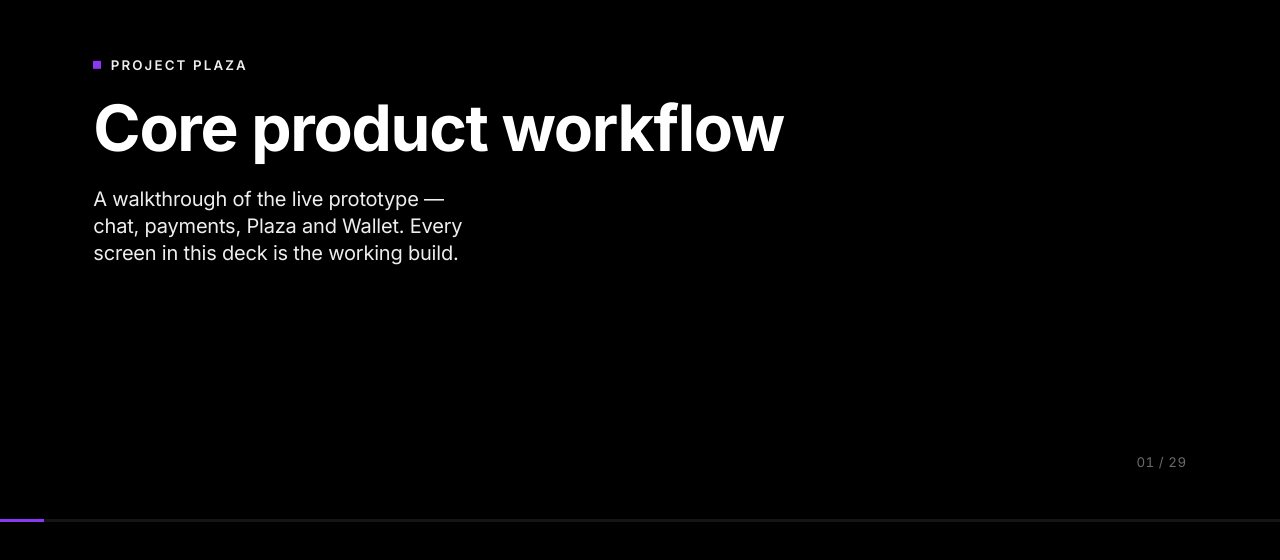
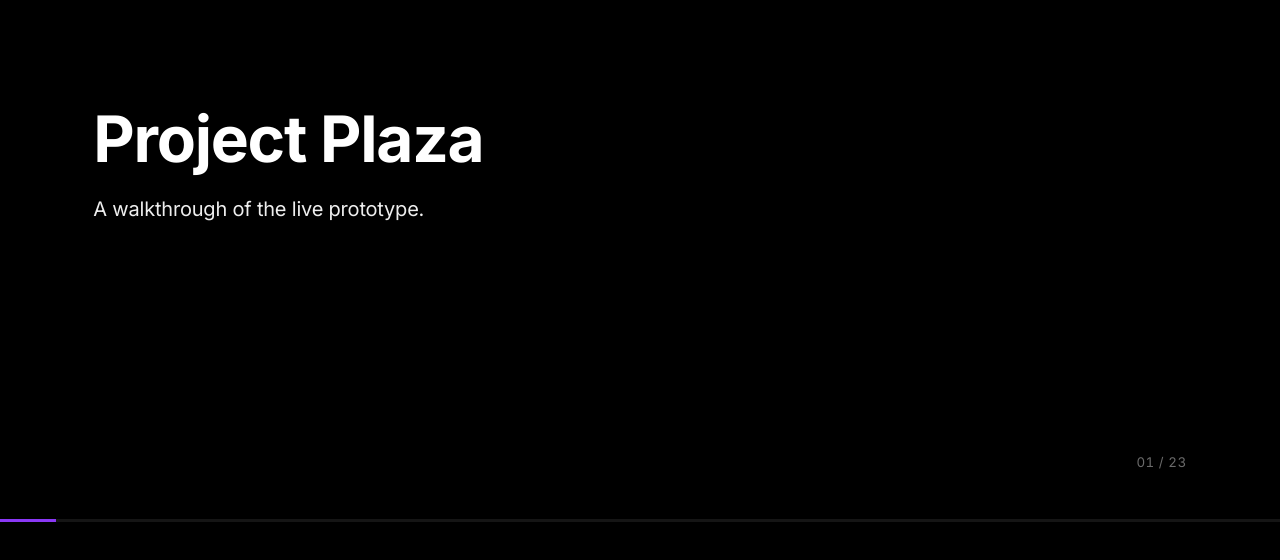
Before and after one commit to clrrr-y/project_plaza, a website: page Project_Plaza_Walkthrough.html in a window 1280 px wide. Shown: the part 238-798 px from the top of the page. Drawn offline with Linux system fonts and the light colour scheme.

Commit message:
Add files via upload

```diff
--- a/Project_Plaza_Walkthrough.html
+++ b/Project_Plaza_Walkthrough.html
@@ -265,34 +265,34 @@ const CONFIG = {
   slides: [
     {
       layout: "cover",
-      kicker: "Project Plaza",
-      title: "Core product workflow",
-      lede: "A walkthrough of the live prototype — chat, payments, Plaza and Wallet. Every screen in this deck is the working build.",
+      title: "Project Plaza",
+      lede: "A walkthrough of the live prototype.",
       app: false,
       notes: "One sentence on what Plaza is, then set the expectation: <b>this is the real prototype, not screenshots</b> — you can tap into any screen as questions come up. Press <b>I</b> (or click the phone) to take control at any point.",
     },
     {
       layout: "text",
-      kicker: "Agenda",
-      title: "Ten sections",
+      kicker: "Table of Contents",
+      title: "Plaza App Features",
       points: [
-        "1. Access &amp; verification states <em>— what's gated, what's unlocked</em>",
-        "2. Chats — home &amp; starting a conversation",
-        "3. Inside a chat — communication &amp; rich content",
-        "4. Payments inside chat <em>— the core differentiator</em>",
-        "5. Chat &amp; contact management &nbsp;·&nbsp; 6. Group &amp; business use cases",
-        "7. Calls &nbsp;·&nbsp; 8. Plaza — discovery &amp; marketplace",
-        "9. Wallet &nbsp;·&nbsp; 10. Profile &amp; settings",
+        "Access and Verification States",
+        "Chats",
+        "Group Chats",
+        "Business Chats",
+        "Calls Tab",
+        "Plaza",
+        "Wallet",
+        "Profile &amp; Settings",
       ],
       app: false,
       notes: "Recommended running order. Sections 1 and 4 are the ones that carry the argument — the verification ladder frames everything, and payments-inside-chat is the differentiator. Everything else supports those two.",
     },
 
-    /* ── 1. Access & verification states ─────────────────────────────── */
+    /* ── 1. Access & verification states*/
     {
       layout: "split",
-      kicker: "01 · Access &amp; verification",
-      title: "Phone-verified — limited access",
+      kicker: "Access &amp; Verification",
+      title: "Phone-verified (Limited access)",
       chips: [["open", "Chat &amp; messaging"], ["open", "Plaza browsing"], ["locked", "Transactions locked"]],
       points: [
         "Chat list and messaging are fully available",
@@ -300,13 +300,12 @@ const CONFIG = {
         "Transaction entry points are hidden or locked",
       ],
       app: { hash: "#/chats", verification: "phone" },
-      note: "Cold open — what's gated before we show what full access unlocks.",
       notes: "This is the cold open: it frames the whole deck. <b>Sets up why verification matters.</b><br><br>The prototype reloads here to drop to phone-verified level — deliberate, and it only happens on this slide and the next.<br><br>Point at what's <b>missing</b>, not what's there: the send/request entry points aren't dimmed-and-taunting, they're absent.<br><br><span class=\"warn\">Worth knowing:</span> at phone-verified the build treats the account as new, so the chat list comes up as the mascot empty state rather than a populated list. Either lean into it (\"this is a fresh phone-verified account\") or flag it as something to change — but don't be caught out by it mid-sentence.",
     },
     {
       layout: "split",
-      kicker: "01 · Access &amp; verification",
-      title: "Fully-verified — full access",
+      kicker: "Access &amp; Verification",
+      title: "Fully-verified (Full Access)",
       chips: [["open", "Same chat &amp; Plaza"], ["open", "Send / request money"], ["open", "Wallet"]],
       points: [
         "The same chat and Plaza surfaces",
@@ -314,15 +313,14 @@ const CONFIG = {
         "Wallet and every payment entry point unlocked",
       ],
       app: { hash: "#/chats", verification: "identity" },
-      note: "Everything after this slide assumes a fully-verified account.",
       notes: "Same screen, one level up — the surfaces don't change, the <b>capabilities</b> do.<br><br>Say it explicitly: <b>everything after this slide assumes fully-verified.</b> It saves you from being asked \"but could she do that unverified?\" at every step.",
     },
 
-    /* ── 2. Chats — home & starting a conversation ───────────────────── */
+    /* ── 2. Chats (Home) ───────────────────── */
     {
       layout: "split",
-      kicker: "02 · Chats",
-      title: "Chats home",
+      kicker: "Chats",
+      title: "Chats Home",
       points: [
         "Chat list, navbar, filter &amp; search",
         "Pending request cards surface money owed <em>right in the list</em>",
@@ -330,130 +328,87 @@ const CONFIG = {
         "Mascot empty state and micro-interactions",
       ],
       app: { hash: "#/chats" },
-      note: "The primary entry point to messaging — and where money shows up unprompted.",
       notes: "The primary entry point. Two things worth a beat:<br><br>• <b>Pending request cards</b> in the list — money owed is visible before you open anything.<br>• The <b>mascot</b> — it carries the empty state and the micro-interactions. It's the personality of the app; don't skip past it.<br><br>Filters are along the top; tap one live if the audience is engaged.",
     },
     {
       layout: "split",
-      kicker: "02 · Chats",
+      kicker: "Chats",
       title: "Starting a new conversation",
       points: [
         "Create-new-message button",
         "The full create-message flow, contact picker onward",
       ],
       app: { hash: "#/chats", call: "openNewMessageOverlay" },
-      note: "The deck opens the new-message overlay for you.",
       notes: "Short slide — it exists so the audience knows the ordinary path in also works, not just the demo threads.<br><br>The overlay opens automatically when this slide loads. Dismiss it and move on unless someone asks about contact discovery.",
     },
 
     /* ── 3. Inside a chat ────────────────────────────────────────────── */
     {
       layout: "split",
-      kicker: "03 · Inside a chat",
-      title: "Calls &amp; voice from chat",
+      kicker: "Chats",
+      title: "Chat Thread",
       points: [
-        "Maka call and video chat from the thread",
-        "Voice messages",
-        "Quick-action modals",
+        "Call and video chat",
+        "Send voice messages",
+        "Plus Menu",
+        "Contact Info Panel",
       ],
-      app: { hash: "#/chats/_my-baby" },
-      note: "Everything reachable without leaving the conversation.",
+      app: { hash: "#/chats/_ate-joy" },
       notes: "The point of this slide is <b>proximity</b>: call, video and voice all live in the thread, so the conversation is the container for everything.<br><br>Tap the call icons to show the quick-action modals. Keep it brief — this is table stakes, and the audience knows it.",
     },
     {
       layout: "split",
-      kicker: "03 · Inside a chat",
+      kicker: "Chats",
       title: "Rich content in chat",
       points: [
         "Link previews render inline",
         "Plaza AI can summarize a conversation",
       ],
       app: { hash: "#/chats/kuya-mark" },
-      note: "Kuya Mark's thread — the beetzeeplay.com link renders as a preview card in place.",
       notes: "The link preview is already in this thread — <b>beetzeeplay.com/savingsarah</b> renders as a card, not a raw URL.<br><br>For <b>Plaza AI</b>: tap the mascot, then <b>Talk to Plaza AI</b>. Summarizing a long thread is the case worth naming — family and group chats are where it earns its place.<br><br>If the assistant stalls, move on rather than debugging live; the next section is where the value is.",
     },
 
     /* ── 4. Payments inside chat ─────────────────────────────────────── */
     {
       layout: "split",
-      kicker: "04 · Payments inside chat",
+      kicker: "Chats",
       title: "Send money in chat",
       points: [
         "The send-money flow, inside the conversation",
         "Smart detection picks the amount out of the message",
         "No app switch, no copied reference numbers",
       ],
-      app: { hash: "#/chats/kuya-mark", clicks: ['#attach-popup [data-action="pay"]'] },
-      note: "The centrepiece section — the feature set that distinguishes Plaza from a plain chat app.",
-      notes: "<b>Centrepiece flow.</b> The send-money sheet opens over Kuya Mark's thread on its own.<br><br>Say the line: in every other setup, paying someone you're talking to means leaving the conversation, opening a wallet app, retyping an amount, and coming back to confirm.<br><br>For <b>amount smart detection</b>: close the sheet, type <b>250</b> in the composer, and the suggestion card offers to send or request it — the amount is lifted from the conversation. This thread is the ₱250 Saving Sarah ticket, so the number is in context.",
+      app: { hash: "#/chats/_ate-joy", clicks: ['#attach-popup [data-action="pay"]'] },
+      notes: "<b>Centrepiece flow.</b> The send-money sheet opens over Ate Joy's thread on its own.<br><br>Say the line: in every other setup, paying someone you're talking to means leaving the conversation, opening a wallet app, retyping an amount, and coming back to confirm.<br><br>For <b>amount smart detection</b>: close the sheet, type <b>250</b> in the composer, and the suggestion card offers to send or request it — the amount is lifted from the conversation.",
     },
     {
       layout: "split",
-      kicker: "04 · Payments inside chat",
-      title: "Request money — direct",
+      kicker: "Chats",
+      title: "Request money",
       points: [
         "The standard request-money flow",
         "The request lands in the thread as a card, not a message to scroll past",
+        "Request via QR code — for in-person, phone-to-phone",
+        "Request via payment link — shareable anywhere",
+        "Request money by pasting in a link",
       ],
-      app: { hash: "#/chats/kuya-mark", clicks: ['#attach-popup [data-action="request"]'] },
-      notes: "The mirror of the previous slide — the request sheet opens on its own. Keep it quick; the interesting variants are the next two slides.",
+      app: { hash: "#/chats/_ate-joy", clicks: ['#attach-popup [data-action="request"]'] },
+      notes: "The request sheet opens on its own over Ate Joy's thread.<br><br>This is also the slide that answers <b>\"what if the other person isn't on Plaza yet?\"</b> — take control (press <b>I</b>) and tap <b>QR</b> or <b>Link</b> inside the sheet to show those variants live. QR is the in-person case: market stalls, sari-sari counters, anywhere two phones are in the same room. The link works outside the app, and it's the acquisition loop — pasting one in is how someone who was <i>sent</i> a link completes it.",
     },
     {
       layout: "split",
-      kicker: "04 · Payments inside chat",
-      title: "Request money — via QR or payment link",
-      points: [
-        "Request via QR code — for in-person, phone-to-phone",
-        "Request via payment link — shareable anywhere",
-      ],
-      app: {
-        hash: "#/chats/kuya-mark",
-        clicks: ['#attach-popup [data-action="request"]', "#rm-request-qr-btn"],
-      },
-      note: "The same request, reshaped for whoever you're collecting from.",
-      notes: "This is the slide that answers <b>\"what if the other person isn't on Plaza yet?\"</b> — the link works outside the app, and it's the acquisition loop.<br><br>QR is the in-person case: market stalls, sari-sari counters, anywhere two phones are in the same room.",
-    },
-    {
-      layout: "split",
-      kicker: "04 · Payments inside chat",
-      title: "Request money — via entered link",
-      points: [
-        "Request money by pasting in a link",
-        "Closes the loop from the other side",
-      ],
-      app: {
-        hash: "#/chats/kuya-mark",
-        clicks: ['#attach-popup [data-action="request"]', "#rm-request-link-btn"],
-      },
-      notes: "The receiving end of the link flow. Short beat — mention that it's how someone who was <i>sent</i> a link completes it.",
-    },
-    {
-      layout: "split",
-      kicker: "04 · Payments inside chat",
+      kicker: "Chats",
       title: "Receiving a money request",
       points: [
         "Someone requesting money <em>from you</em>",
         "It arrives in the thread and on the chat list at once",
       ],
       app: { hash: "#/chats" },
-      note: "Mama's request sits in the chat list itself — ₱500 for grocery.",
       notes: "The incoming request is the card in the list: <b>Mama · ₱500 for grocery · Pay ₱500</b>.<br><br>The argument: a request isn't a notification you dismiss and lose — it's a card that sits in the list until it's settled. Nobody has to remember anything.",
     },
     {
       layout: "split",
-      kicker: "04 · Payments inside chat",
-      title: "Paying a pending request card",
-      points: [
-        "Pay straight from the pending card",
-        "The card updates in place — paid, with a receipt",
-      ],
-      app: { hash: "#/chats", focus: { x: 4, y: 176, w: 385, h: 250 } },
-      note: "Zoomed into the live chat list — same running prototype, magnified.",
-      notes: "The deck is <b>zooming into the live app</b> here, not showing an image — this is the Mama card at ~2.6×.<br><br>Press <b>I</b> and tap <b>Pay ₱500</b> to settle it in front of the room: two taps, from the list, without opening the thread.<br><br>If the card has scrolled out of frame, take control and scroll — the zoom follows the real screen.",
-    },
-    {
-      layout: "split",
-      kicker: "04 · Payments inside chat",
+      kicker: "Chats",
       title: "Paying for a marketplace product in chat",
       points: [
         "Marketplace product payment, in-thread",
@@ -461,54 +416,36 @@ const CONFIG = {
         "Plaza holds the money until the buyer confirms the order",
       ],
       app: { hash: "#/chats/nanay-jocelyn" },
-      note: "Jocelyn · Denim Jacket — ₱350.00. Bridges into the Plaza section.",
       notes: "<b>The strongest moment in the deck.</b> Run it live:<br><br>1. Point at the sticky strip — <b>Denim Jacket · ₱350.00</b> — \"the product rides above the thread, so nobody loses track of what's being bought.\"<br>2. Tap <b>Pay ₱350</b>. Read the escrow sheet aloud, verbatim: <i>\"Your payment will be securely received by Plaza using Trust Escrow. You'll be able to confirm that you've received your order before the funds are released to the seller.\"</i><br>3. <b>Confirm Payment</b> → the card flips to ✓ Paid ₱350, \"Held securely by Plaza\".<br>4. Land it: <i>\"the money is out of her wallet and not in his — it's ours. That gap is the product.\"</i> Then pause.<br>5. <b>Order Received</b> → payment released to the seller.<br><br><span class=\"warn\">Don't tap Track Order</span> (stale mock data) or Download Receipt (toast only). The <b>From</b> row on Transaction Details reads \"Alex Rivera\" on every transaction in this build — don't linger on it.",
-    },
-
-    /* ── 5. Chat & contact management ────────────────────────────────── */
-    {
-      layout: "split",
-      kicker: "05 · Chat &amp; contact management",
-      title: "Contact info panel",
-      points: [
-        "Shared content between you and the contact",
-        "History log of everything transacted",
-        "Per-chat settings",
-      ],
-      app: { hash: "#/chats/nanay-jocelyn/contact" },
-      note: "Shared media, transaction history and settings in one panel.",
-      notes: "The quiet but important slide: because money moves in the thread, the contact panel doubles as a <b>relationship ledger</b> — what you've shared and what you've transacted, in one place.<br><br>Tap through to <b>Shared content</b> if there's interest.",
     },
 
     /* ── 6. Group & business use cases ───────────────────────────────── */
     {
       layout: "split",
-      kicker: "06 · Group &amp; business",
-      title: "Group collection — creating &amp; paying in",
+      kicker: "Group Chats",
+      title: "Group Chats (Collection)",
       points: [
         "Pay button inside the group thread",
         "Money goes into a pool, not to one person",
         "Receipts sent automatically",
       ],
       app: { hash: "#/chats/grade4-parents" },
-      note: "Grade 4 – Mapagmahal · ₱500 per member.",
       notes: "The use case everyone in the room recognises: a class fee, a team gift, a barangay collection.<br><br>The collection card shows <b>₱500</b>, <b>18 paid · 6 pending</b>, bar about three-quarters full. The organiser isn't chasing people over private message and keeping a list — <b>the thread is the list</b>, and receipts go out on their own.",
     },
     {
       layout: "split",
-      kicker: "06 · Group &amp; business",
-      title: "Group collection — tracking",
+      kicker: "Group Chats",
+      title: "Group Chat (Tracking)",
       points: [
         "Track collection progress against the target",
         "Who has paid, who hasn't, without asking",
       ],
       app: { hash: "#/chats/grade4-parents/track" },
-      note: "₱9,000 collected of ₱12,000 · 75%.",
       notes: "Track Collection reads <b>₱9,000 collected of ₱12,000 · 75%</b>.<br><br>The line to say: the awkward part of group money isn't the paying, it's the <b>following up</b>. This screen replaces that entirely.",
     },
     {
       layout: "split",
-      kicker: "06 · Group &amp; business",
+      kicker: "Group Chats",
       title: "Group chat info",
       points: [
         "Chat information",
@@ -519,134 +456,103 @@ const CONFIG = {
     },
     {
       layout: "split",
-      kicker: "06 · Group &amp; business",
-      title: "Business chats",
+      kicker: "Business Chats",
+      title: "Business Chats",
       points: [
         "The business chat flow",
         "Utilities, services and merchants in the same inbox",
       ],
       app: { hash: "#/chats/tripket-ph" },
-      note: "Same inbox, business on the other end.",
       notes: "Business chats matter for the <b>bill-payment and merchant story</b>: the same inbox holds your mother, your neighbour, and your electricity provider.<br><br>If you want a utility rather than a merchant example, Prime Electric, City Water and Pag-IBIG Fund are all live in the chat list.",
     },
 
     /* ── 7. Calls ────────────────────────────────────────────────────── */
     {
       layout: "split",
-      kicker: "07 · Calls",
-      title: "Calls tab",
+      kicker: "Calls",
+      title: "Calls",
       points: [
         "Call log and history",
         "Filter and search across calls",
       ],
       app: { hash: "#/calls" },
-      note: "Open item in the outline — confirm whether this is distinct from the in-chat call actions in section 3.",
       notes: "<span class=\"warn\">Open item from your outline:</span> confirm whether the Calls tab is meant to be a distinct surface or just history for the in-chat call actions from section 3. Right now the deck shows the tab as it stands.<br><br>If it's only history, this slide could fold into section 3 and shorten the deck by one.",
     },
 
     /* ── 8. Plaza — discovery & marketplace ──────────────────────────── */
     {
       layout: "split",
-      kicker: "08 · Plaza",
-      title: "Plaza home",
+      kicker: "Plaza",
+      title: "Plaza Home",
       points: [
         "Search bar",
         "Mini apps",
         "Banners &amp; promotions",
       ],
       app: { hash: "#/plaza" },
-      note: "Discovery — the surface that makes Plaza more than a messenger.",
       notes: "Plaza home is the <b>platform</b> claim: mini apps mean third parties live inside the app without shipping their own.<br><br>Tap into <b>Services</b> if asked what a mini app actually is.",
     },
     {
       layout: "split",
-      kicker: "08 · Plaza",
-      title: "Marketplace browse",
+      kicker: "Plaza",
+      title: "Marketplace",
       points: [
         "For you, saved items, and Sell — one app, both sides",
         "Every listing shows how far away the seller is",
         "Escrow-protected listings are tagged",
       ],
       app: { hash: "#/marketplace" },
-      note: "Neighbourhood commerce — the buyer sets her own radius.",
       notes: "Say <b>\"neighbourhood commerce, not national\"</b> — the radius control is the point.<br><br>Two accuracy guards: the feed order is fixed, so <span class=\"warn\">don't say \"ranked by distance\"</span>; and the radius chip is a visual control in this build, so <span class=\"warn\">don't claim it re-queries the feed.</span><br><br>The <b>Sell</b> chip is the beat that matters: same app, seller side, no separate seller tool to download.",
     },
     {
       layout: "split",
-      kicker: "08 · Plaza",
+      kicker: "Plaza",
       title: "Chat or pay directly from a listing",
       points: [
         "Chat the seller, or pay, straight from the listing",
         "The buy button is a conversation",
       ],
       app: { hash: "#/marketplace/product/denim-jacket-m" },
-      note: "Denim Jacket Size M · ₱350.00, was ₱1,200.00 · 70% OFF · 1.8 km away. Bridges back to the payment flows.",
-      notes: "This closes the loop back to slide 15. Tap <b>Chat Seller</b> and say it: <b>\"the buy button is a conversation.\"</b> That's the whole thesis in one tap.<br><br><span class=\"warn\">Don't tap:</span> Save (toasts only), the share pill, category circles, or the search field — no filter is wired.",
+      notes: "This closes the loop back to slide 12. Tap <b>Chat Seller</b> and say it: <b>\"the buy button is a conversation.\"</b> That's the whole thesis in one tap.<br><br><span class=\"warn\">Don't tap:</span> Save (toasts only), the share pill, category circles, or the search field — no filter is wired.",
     },
 
     /* ── 9. Wallet ───────────────────────────────────────────────────── */
     {
       layout: "split",
-      kicker: "09 · Wallet",
-      title: "Wallet home — transactions",
+      kicker: "Wallet",
+      title: "Wallet",
       points: [
         "View transactions",
-        "Transaction details",
         "Filter",
-      ],
-      app: { hash: "#/wallet/transactions" },
-      note: "Everything that moved, in one ledger.",
-      notes: "The Wallet is the <b>reconciliation</b> surface — chat is where money moves, this is where it's accounted for.<br><br>Open a transaction to show the detail view. Same caveat as before: the <b>From</b> row reads \"Alex Rivera\" throughout this build.",
-    },
-    {
-      layout: "split",
-      kicker: "09 · Wallet",
-      title: "Send / request money from Wallet",
-      points: [
-        "Contact-first, with no chat context",
-        "The same rails, entered from the other end",
+        "Send and request money",
+        "Top-up wallet",
       ],
       app: { hash: "#/wallet" },
-      note: "Contrast with the chat-first flows in section 4.",
-      notes: "Deliberate contrast with section 4: <b>chat-first</b> assumes you're already talking to the person, <b>contact-first</b> is the conventional wallet pattern.<br><br>Worth saying which one you expect to dominate, and why — it's a product-conviction question an investor will ask.",
-    },
-    {
-      layout: "split",
-      kicker: "09 · Wallet",
-      title: "Top up wallet",
-      points: [
-        "The top-up flow end to end",
-        "Processing, success and failure states are all built",
-      ],
-      app: { hash: "#/wallet/topup" },
-      note: "The unglamorous flow that has to be right.",
-      notes: "Mention that <b>processing, success and failure</b> states all exist — unhappy paths being built is a credibility signal for a prototype at this stage.",
+      notes: "The Wallet is the <b>reconciliation</b> surface — chat is where money moves, this is where it's accounted for.<br><br>Open a transaction to show the detail view. Same caveat as before: the <b>From</b> row reads \"Alex Rivera\" throughout this build.<br><br>Send and request money from here is <b>contact-first</b>, with no chat context — the same rails as before, entered from the other end, and the conventional wallet pattern in contrast to the chat-first flows earlier in the deck. Worth saying which one you expect to dominate, and why — it's a product-conviction question an investor will ask.<br><br>For top-up: mention that <b>processing, success and failure</b> states all exist — unhappy paths being built is a credibility signal for a prototype at this stage.",
     },
 
     /* ── 10. Profile & settings ──────────────────────────────────────── */
     {
       layout: "split",
-      kicker: "10 · Profile &amp; settings",
-      title: "Profile &amp; settings",
+      kicker: "Profile &amp; settings",
+      title: "Profile &amp; Settings",
       points: [
         "Account-level controls",
         "Security, chats, notifications, appearance, storage",
       ],
       app: { hash: "#/profile" },
-      note: "Closing section — account-level controls. Frames still open in the outline.",
       notes: "<span class=\"warn\">Open item from your outline:</span> no frames were specified for this section yet, so the deck shows the profile screen as built.<br><br>Closing section — keep it short and move to the recap.",
     },
     {
       layout: "text",
       kicker: "Recap",
-      title: "Covered — and still open",
+      title: "Recap",
       points: [
         "<b>Covered:</b> verification states, chat and in-chat payments, group collections, business chats, Plaza discovery and marketplace, Wallet",
-        "<b>Still need frames:</b> Calls tab — a dedicated log, if it's distinct from the in-chat call actions",
-        "<b>Still need frames:</b> Profile &amp; settings screens",
+        "<b>Missing:</b> Login page",
+        "<b>Missing:</b> Onboarding page",
       ],
       app: false,
-      note: "The prototype stays open — press O for the slide grid to jump anywhere questions go.",
       notes: "End on the two open items rather than a summary — it reads as command of the work.<br><br>Then press <b>O</b> for the slide grid and let the questions drive. The prototype is still live and still holds whatever state you built up.",
     },
   ],
@@ -686,8 +592,8 @@ const CONFIG = {
 
   /* Where the phone sits, per layout, in stage coordinates. */
   const SLOTS = {
-    split: { x: 1120, y: 114, w: 660, h: 852 },
-    left:  { x: 140,  y: 114, w: 660, h: 852 },
+    split: { x: 1080, y: 60,  w: 700, h: 960 },
+    left:  { x: 140,  y: 60,  w: 700, h: 960 },
     zoom:  { x: 780,  y: 90,  w: 1000, h: 900 },
     text:  null,
     cover: null,
```
Also changed, not shown: 1 other file.
